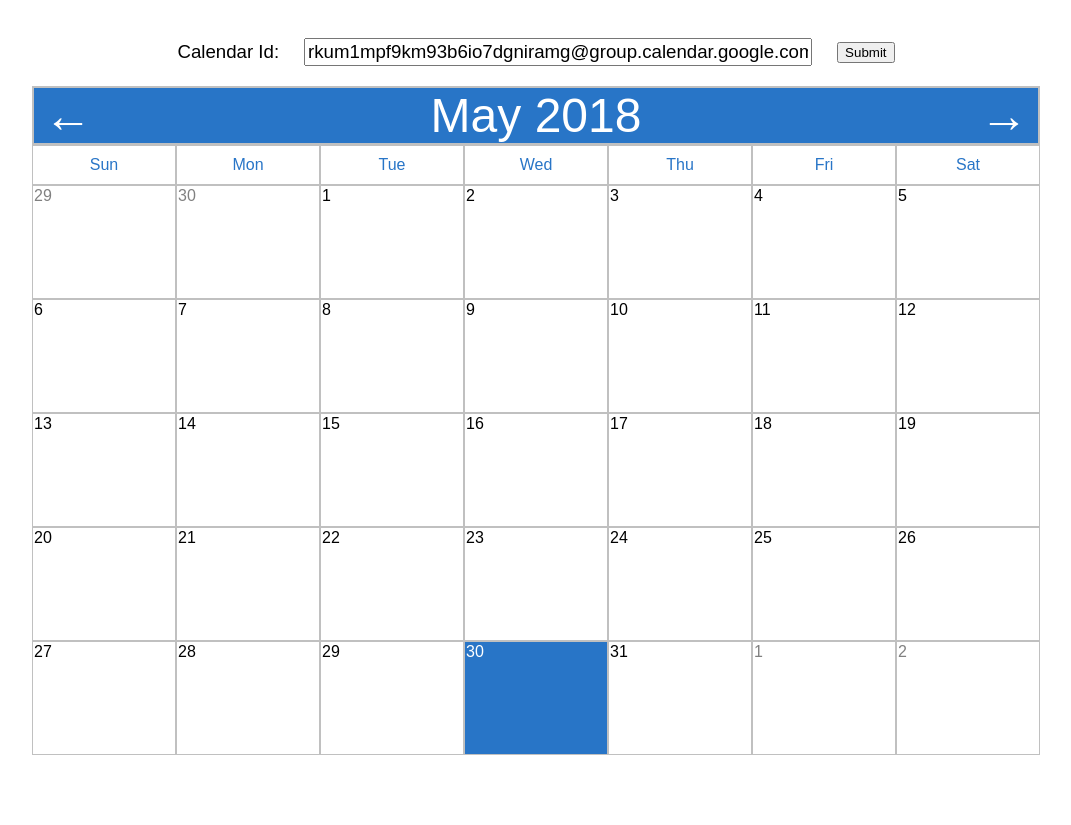
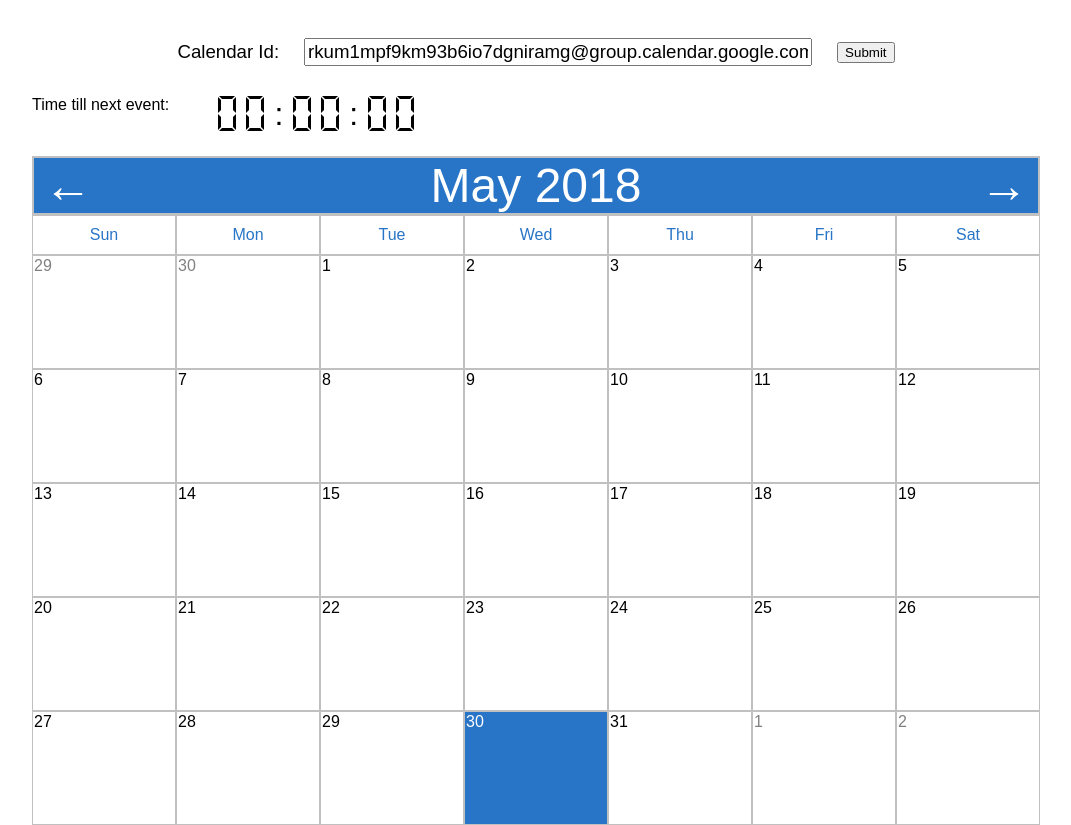
Before and after one commit to michaelairola/Schedule, a React (Create React App) app: page / in a window 1280 px wide. Shown: the whole page, without its empty margins (104-1175 px from the left). Before the commit the page ends 800 px from the top, so only its background shows below. Built offline with nearby package versions, Linux system fonts and the light colour scheme; no server answers.

Commit message:
add Digits and finished basics of timer

```diff
--- a/src/App.css
+++ b/src/App.css
@@ -8,6 +8,10 @@ form {
   align-items: center;
   width: fit-content;
   margin: 0 auto;
+}
+
+.schedule {
+  margin-top: 30px;
 }
 
 .calendarId{
--- a/src/Schedule/Calendar.css
+++ b/src/Schedule/Calendar.css
@@ -1,30 +1,6 @@
 table {
   margin: auto;
   border-collapse: collapse;
-}
-
-.calendar {
-  margin-top: 20px;
-}
-
-.calendarLabel {
-  display: flex;
-  justify-content: space-between;
-  padding: 0 10px;
-  color: white;
-  background: #2875C7;
-  border: solid 2px #C0C0C0;
-  text-transform: capitalize;
-  font-size: 3em;
-}
-
-.selected {
-  background: #2875C7;
-  color: white;
-}
-
-.notMonth {
-  color: grey;
 }
 
 tr td {
@@ -58,5 +34,46 @@ tr .events {
 
 tr .events li .list {
   position: relative;
-  left: -10%;
+  left: -7%;
 }
+
+.calendar {
+  margin-top: 20px;
+}
+
+.calendarLabel {
+  display: flex;
+  justify-content: space-between;
+  padding: 0 10px;
+  color: white;
+  background: #2875C7;
+  border: solid 2px #C0C0C0;
+  text-transform: capitalize;
+  font-size: 3em;
+}
+
+.selected {
+  background: #2875C7;
+  color: white;
+}
+
+.notMonth {
+  color: grey;
+}
+
+.timer {
+  /* margin: auto; */
+  height: 40px;
+  width: 250px;
+}
+
+.timer-box{
+  display: flex;
+}
+
+.colon {
+  font-size: 24pt;
+  margin: 0 5px;
+  position: relative;
+  float: right;
+}
--- a/src/Schedule/Calendar.js
+++ b/src/Schedule/Calendar.js
@@ -1,4 +1,5 @@
 import React, { Component } from 'react';
+import dateStrToDate from './dateStrToDate';
 import './Calendar.css';
 
 class DayNames extends Component {
@@ -19,7 +20,7 @@ class DayNames extends Component {
 
 class Day extends Component {
   render() {
-    let eventName = [],
+    let eventsList = [],
     isSelected = "date ",
     notMonth = "",
     className = "",
@@ -38,15 +39,17 @@ class Day extends Component {
       const events = data[year][month][day];
       for (var i in events){
         const event = events[i],
-              name = event.summary;
-              // date = event.start.dateTime || event.start.date;
-
-        eventName.push(<li key={event.id}>
-                        <span className="list">{name}</span>
+              name = event.summary,
+              time = dateStrToDate(event.start.dateTime || event.start.date)
+                      .toLocaleTimeString().replace(/:00| /g,"");
+        // console.log(time);
+        eventsList.push(<li key={event.id}>
+                        <span className="list">{time} {name}</span>
                       </li>
                       )
       }
     };
+
     // to determine if the day is selected
     if( day === selectedDay &&
       month === selectedMonth &&
@@ -61,7 +64,7 @@ class Day extends Component {
     return (
       <td className={className} onClick={this.props.onClick}>
         <span className="date">{day}</span>
-        <ul className="events">{eventName}</ul>
+        <ul className="events">{eventsList}</ul>
       </td>
     );
   }
--- /dev/null
+++ b/src/Schedule/Digits/Digits.css
@@ -0,0 +1,89 @@
+.digit {
+  position: relative;
+  margin: 0px 5px;
+  float: right;
+  width: 18px;
+  height: 35px;
+}
+
+.digit .a {
+  position: absolute;
+  left: 1px;
+  height: 0;
+  width: 10px;
+  border-top: 3px solid black;
+  border-left: 3px solid transparent;
+  border-right: 3px solid transparent;
+}
+.digit .b {
+  position: absolute;
+  left: 15px;
+  top: 1px;
+  height: 10px;
+  width: 0;
+  border-right: 3px solid black;
+  border-top: 3px solid transparent;
+  border-bottom: 3px solid transparent;
+}
+.digit .c {
+  position: absolute;
+  left: 15px;
+  top: 18px;
+  height: 10px;
+  width: 0;
+  border-right: 3px solid black;
+  border-top: 3px solid transparent;
+  border-bottom: 3px solid transparent;
+}
+.digit .d {
+  position: absolute;
+  top: 32px;
+  left: 1px;
+  height: 0;
+  width: 10px;
+  border-bottom: 3px solid black;
+  border-left: 3px solid transparent;
+  border-right: 3px solid transparent;
+}
+.digit .e {
+  position: absolute;
+  left: 0;
+  top: 18px;
+  height: 10px;
+  width: 0;
+  border-left: 3px solid black;
+  border-top: 3px solid transparent;
+  border-bottom: 3px solid transparent;
+}
+.digit .f {
+  position: absolute;
+  left: 0;
+  top: 1px;
+  height: 10px;
+  width: 0;
+  border-left: 3px solid black;
+  border-top: 3px solid transparent;
+  border-bottom: 3px solid transparent;
+}
+
+.digit .g {
+  position: absolute;
+  top: 16px;
+  left: 1px;
+}
+
+.digit .g .bottom {
+  height: 0;
+  width: 13px;
+  border-top: 1px solid black;
+  border-left: 1px solid transparent;
+  border-right: 1px solid transparent;
+}
+
+.digit .g .top {
+  height: 0;
+  width: 13px;
+  border-bottom: 1px solid black;
+  border-left: 1px solid transparent;
+  border-right: 1px solid transparent;
+}
--- /dev/null
+++ b/src/Schedule/Digits/Digits.js
@@ -0,0 +1,91 @@
+import React, { Component } from 'react';
+import './Digits.css';
+// this code prints out a digit created with segmented CSS
+// pretty neat stuff here!
+class Segment extends Component {
+  render() {
+    const seg = this.props.seg
+    if (seg === "g") {
+      return (
+        <div className="g">
+          <div className="top" />
+          <div className="bottom" />
+        </div>
+      );
+    }
+    else {
+    return (
+      <div className={seg} />
+    );
+    }
+  }
+}
+
+class Digit extends Component {
+  //  mapping of the segments to the respected
+  //      value from the Digits.css file
+  //          a
+  //      --------
+  //     |         |
+  //   f |         | b
+  //     |    g    |
+  //      ---------
+  //     |         |
+  //   e |         | c
+  //     |    d    |
+  //      ---------
+
+  constructor() {
+    super();
+    this.state = {
+      num_to_seg:
+      ["abcdef", "bc", "abged", "abgcd", "fgbc",
+       "afgcd", "afgcde", "abc", "abcdefg", "abcdgf"],
+    };
+  }
+
+  render() {
+    const segs = Array.from(this.state.num_to_seg[this.props.val])
+
+    return(
+      <div className="digit">
+        {
+          segs.map((seg) => <Segment key={seg} seg={seg} />)
+        }
+      </div>
+    );
+  }
+}
+
+
+class Digits extends Component {
+
+  digits(num) {
+    if(!num){return ['0', '0']}
+    var output = [],
+    sNumber = num.toString();
+    output.push(+sNumber.charAt(sNumber.length-1));
+    if(sNumber.length <= 1){
+      output.push('0');
+    }else {
+      for (var i = sNumber.length - 2; i >= 0; i--) {
+        output.push(+sNumber.charAt(i));
+      }
+    }
+    return output;
+  }
+
+  render() {
+    const val = this.props.num;
+    const digits = this.digits(val);
+    return (
+      <div className="number-box">
+        {
+          digits.map((digit, ind) => <Digit key={ind} val={digit} />)
+        }
+      </div>
+    );
+  }
+}
+
+export default Digits;
--- a/src/Schedule/Schedule.js
+++ b/src/Schedule/Schedule.js
@@ -4,12 +4,6 @@ import Calendar from './Calendar';
 import createDataTree from './createDataTree';
 
 class Schedule extends Component {
-  constructor(props){
-    super(props);
-    this.state = {
-      newCalendarData: {}
-    }
-  }
 
   render() {
     const dataTree = createDataTree(this.props.calendarData),
@@ -17,9 +11,8 @@ class Schedule extends Component {
           month = this.props.date.getMonth(),
           year = this.props.date.getFullYear();
     return(
-      <div>
-        <Timer time={this.props.date}
-                calendarData={dataTree}/>
+      <div className="schedule">
+        <Timer calendarData={dataTree}/>
         <Calendar selected={new Date(year, month, day)}
                   calendarData={dataTree}/>
       </div>
--- a/src/Schedule/Timer.js
+++ b/src/Schedule/Timer.js
@@ -1,9 +1,86 @@
 import React, { Component } from 'react';
+import Digits from './Digits/Digits';
+import dateStrToDate from './dateStrToDate';
 
 class Timer extends Component {
+  constructor() {
+    super();
+    this.state = {
+      currentDate: new Date()
+    }
+  }
+
+  componentDidMount(){
+    this.timerID = setInterval(
+      () => this.tick(),
+      1000
+    );
+  }
+  componentWillUnmount() {
+    clearInterval(this.timerID);
+  }
+  tick() {
+    this.setState({
+      currentDate: new Date()
+    });
+  }
+
+  nextEventInfo() {
+    let date = new Date(), count = 0,
+        nextDay = null, nextEvent = null;
+    const data = this.props.calendarData;
+    while (count < 31 && !nextDay){
+      const year  = date.getFullYear(),
+            month = date.getMonth(),
+            day   = date.getDate();
+      if(data && data[year]
+              && data[year][month]
+              && data[year][month][day]) {
+        nextDay = data[year][month][day];
+      }
+      date.setDate(day + 1);
+      count ++;
+    }
+    if(count === 31){return null}
+    else {
+      date.setDate(date.getDate() - 1)
+    }
+    let nextEventDate = dateStrToDate(nextDay[0].start.dateTime || nextDay[0].start.date);
+    for(var i in nextDay){
+      let newEvent = nextDay[i],
+          newDate = dateStrToDate(newEvent.start.dateTime || newEvent.start.date);
+      if(newDate < nextEventDate){
+        nextEventDate = newDate;
+        nextEvent = newEvent;
+      }
+    }
+    const nextHour = nextEventDate.getHours(),
+          nextMinute= nextEventDate.getMinutes(),
+          nextSecond= nextEventDate.getSeconds();
+    date.setHours(nextHour);date.setMinutes(nextMinute);date.setSeconds(nextSecond);
+    return {date: date, nextEvent: nextEvent};
+  }
+
   render() {
+    let nextEvent = this.nextEventInfo(this.state.currentDate),
+        totalSeconds, hours, minutes, seconds;
+    if(nextEvent){
+      totalSeconds = Math.floor((nextEvent.date - this.state.currentDate)/1000);
+      hours = Math.floor(totalSeconds/3600);
+      minutes = Math.floor(totalSeconds/60) % 60 ;
+      seconds = totalSeconds % 60;
+    }
     return (
-      <p> </p>
+      <div className="timer-box">
+        <span>Time till next event:</span>
+        <div className="timer">
+          <Digits num={seconds}/>
+          <span className="colon">&#58;</span>
+          <Digits num={minutes}/>
+          <span className="colon">&#58;</span>
+          <Digits num={hours}/>
+        </div>
+      </div>
     );
   }
 }
--- a/src/Schedule/createDataTree.js
+++ b/src/Schedule/createDataTree.js
@@ -1,4 +1,5 @@
 import { RRuleSet, rrulestr } from 'rrule';
+import dateStrToDate from './dateStrToDate';
 
 const createDataTree = (data) => {
 
@@ -37,23 +38,6 @@ const createDataTree = (data) => {
       }
     }
     return rruleDict;
-  }
-
-  const dateStrToDate = (dateStr) => {
-    if(dateStr){
-      let date = dateStr.match(/(\d{4})-(\d{2})-(\d{2})/)
-              || dateStr.match(/(\d{4})(\d{2})(\d{2})T/),
-          time = dateStr.match(/(\d{2}):(\d{2}):(\d{2})/)
-              || dateStr.match(/T(\d{2})(\d{2})(\d{2})/);
-      const year = date[1], month = date[2]-1, day = date[3];
-      let hour = 0, minutes = 0, seconds = 0;
-      if(time){
-        hour = time[1];
-        minutes = time[2];
-        seconds = time[3];
-      }
-      return new Date(year, month, day, hour, minutes, seconds);
-    }
   }
 
   var addDatesToData = (event, data, dates) => {
--- /dev/null
+++ b/src/Schedule/dateStrToDate.js
@@ -0,0 +1,20 @@
+
+const dateStrToDate = (dateStr) => {
+
+  if(dateStr){
+    let date = dateStr.match(/(\d{4})-(\d{2})-(\d{2})/)
+            || dateStr.match(/(\d{4})(\d{2})(\d{2})T/),
+        time = dateStr.match(/(\d{2}):(\d{2}):(\d{2})/)
+            || dateStr.match(/T(\d{2})(\d{2})(\d{2})/);
+    const year = date[1], month = date[2]-1, day = date[3];
+    let hour = 0, minutes = 0, seconds = 0;
+    if(time){
+      hour = time[1];
+      minutes = time[2];
+      seconds = time[3];
+    }
+    return new Date(year, month, day, hour, minutes, seconds);
+  }
+}
+
+export default dateStrToDate;
```
